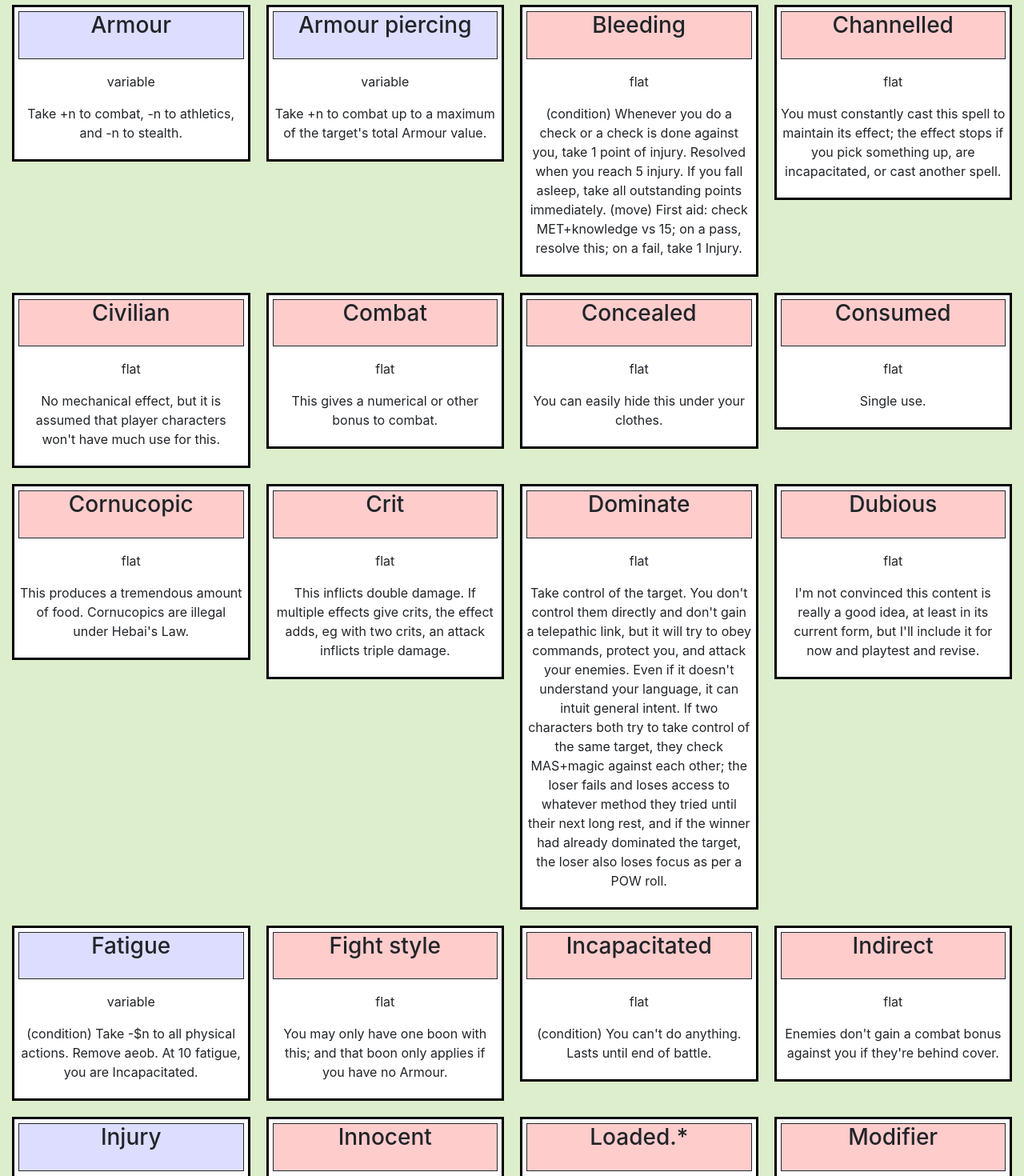
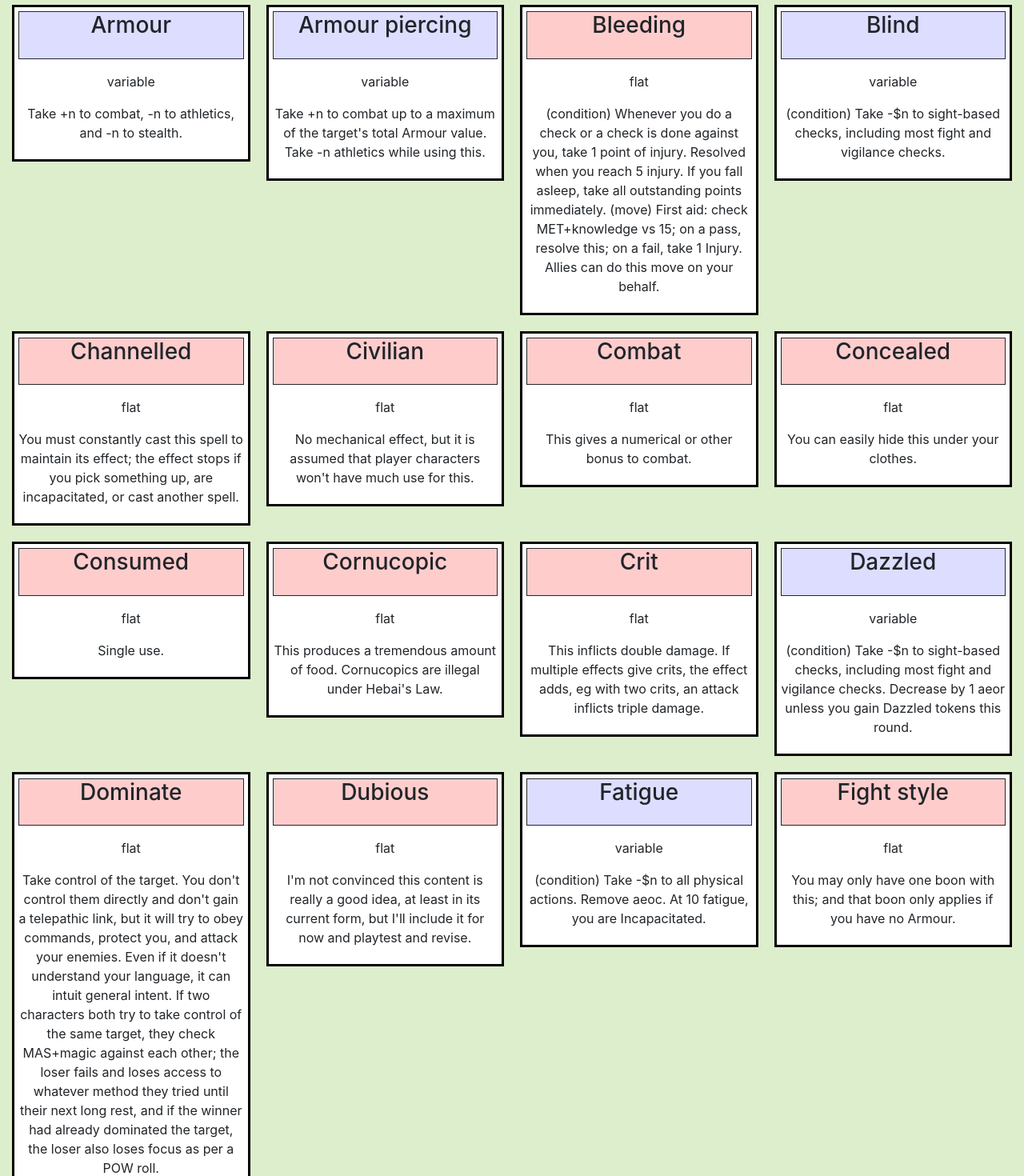
Before and after one commit to MarkGN/pantheont-frontend, a React (Create React App) app: page /tag in a window 1280 px wide. Shown: the part 640-2110 px from the top of the page at 80% size. Built offline with nearby package versions, Linux system fonts and the light colour scheme.

Commit message:
update content

```diff
--- a/src/components/Header.jsx
+++ b/src/components/Header.jsx
@@ -1,5 +1,5 @@
 import NavbarLink from "./NavbarLink";
-const tabs = ["boon", "item", "plant", "spell", "tag"];
+// tabs = ["boon", "item", "plant", "spell", "tag"];
 
 export default function Header() {
   return <div className="topnav">
--- a/src/data/boons.json
+++ b/src/data/boons.json
@@ -191,7 +191,7 @@
     "tags": [
       "modifier"
     ],
-    "text": "Take -1 to any clashes, and the outcome is a @crit@, including for the opponent. NB: this is clash-specific."
+    "text": "Take -1 to any clashes, and the outcome is a @crit@, including for the opponent."
   },
   {
     "name": "Taunt",
@@ -229,6 +229,12 @@
       "rider tribal"
     ],
     "text": "Your mount doesn't bolt when hit."
+  },
+  {
+    "name": "Chadoka",
+    "skill": "knowledge",
+    "tags": [],
+    "text": "Once each morning, prepare a thermos of tea, counting as a +3 focus potion. You can take this multiple times and prepare additional doses. Unused doses expire in the morning."
   },
   {
     "name": "Craftsman",
@@ -293,8 +299,10 @@
   {
     "name": "Medic",
     "skill": "knowledge",
-    "tags": [],
-    "text": "You can receive assistance for first aid checks. Take +5 to them too."
+    "tags": [
+      "action"
+    ],
+    "text": "Revive: Remove @Incapacitated@ from a character. They do not recover anything else, and they can inflict no damage or debuffs ueoc. They can freely run away, cast spells, or use items. Take +5 to first aid checks."
   },
   {
     "name": "Musician",
@@ -343,12 +351,6 @@
       "social"
     ],
     "text": "You know a guy who knows a guy."
-  },
-  {
-    "name": "Chadoka",
-    "skill": "knowledge",
-    "tags": [],
-    "text": "Once each morning, prepare a thermos of tea, counting as a +3 focus potion. You can take this multiple times and prepare additional doses. Unused doses expire in the morning."
   },
   {
     "name": "Whisperer",
@@ -457,12 +459,18 @@
     "text": "You may apply headshots to sneak attacks."
   },
   {
+    "name": "Beautician",
+    "skill": "stealth",
+    "tags": [],
+    "text": "When an ally wears a disguise, you can apply makeup and treat any disguise checks as assisted. You can assist yourself for +5 if you have time to apply makeup."
+  },
+  {
     "name": "Careful",
     "skill": "stealth",
     "tags": [
       "armour tribal"
     ],
-    "text": "Take no stealth penalty from @armour@."
+    "text": "Take no stealth penalty from @armour@ or other worn items."
   },
   {
     "name": "Earskritcher",
@@ -492,6 +500,14 @@
       "mark tribal"
     ],
     "text": "Whenever you beat someone at a check involving this skill, you may Mark them aeoc. Take +1 to all checks against a Marked target except ones involving this skill. You may maintain one (additional) Mark at a time. Marks last indefinitely or until you cancel them (modifier)."
+  },
+  {
+    "name": "Master of disguise",
+    "skill": "stealth",
+    "tags": [
+      "social"
+    ],
+    "text": "With a MAS+stealth vs MET+vigilance check and the right outfit, you can convince anyone that you are anyone they haven't personally met."
   },
   {
     "name": "Ninjutsu",
@@ -552,6 +568,12 @@
     "skill": "vigilance",
     "tags": [],
     "text": "When using an @indirect@ weapon from behind cover, opponents can't use ranged attacks without indirect against you."
+  },
+  {
+    "name": "Iaido",
+    "skill": "vigilance",
+    "tags": [],
+    "text": "When engaging an opponent you can't see, their stealth bonus is penalised by your vigilance to a minimum of 0."
   },
   {
     "name": "Kite",
@@ -633,6 +655,6 @@
     "name": "Vanguard",
     "skill": "vigilance",
     "tags": [],
-    "text": "When an ally would blunder into a trap, if you would have passed the spot check, you shout a warning in time to save them."
+    "text": "When an ally would blunder into a trap and you would have passed the spot checkx, you shout a warning in time to save them."
   }
 ]
--- a/src/data/items.json
+++ b/src/data/items.json
@@ -65,10 +65,9 @@
   {
     "name": "Tower shield",
     "price": "1000c",
-    "text": "+4, 5 @armour@",
+    "text": "+4, 6 @armour@",
     "type": "armour",
     "tags": [
-      "worn both hands",
       "2H:two-handed"
     ]
   },
@@ -91,7 +90,7 @@
   {
     "name": "Boots",
     "price": "100c",
-    "text": "-1 stealth, +2 vs ground traps",
+    "text": "-3 stealth, +3 vs fire and other environmental hazards.",
     "type": "tool",
     "tags": [
       "worn feet"
@@ -100,7 +99,7 @@
   {
     "name": "Caltrops",
     "price": "100c",
-    "text": "Can be laid for a trap inflicting @bleeding@ and -5 athletics ueob.",
+    "text": "Can be laid for a trap inflicting @bleeding@ and -5 athletics ueoc.",
     "type": "tool",
     "tags": [
       "concealed"
@@ -151,7 +150,7 @@
   {
     "name": "Medical kit",
     "price": "100c",
-    "text": "+5 to first aid checks. Includes bandages, alcohol, scissors, tweezers.",
+    "text": "+5 to checks to resolve conditions. Includes bandages, alcohol, scissors, tweezers.",
     "type": "tool"
   },
   {
@@ -181,13 +180,13 @@
   {
     "name": "Rope",
     "price": "40c",
-    "text": "10m of hemp rope. Indicative uses are to safely climb up or down from a ledge, provided you can tie it off; tie someone up (they can make a @slow@ AGI+ath vs MET+knowledge check to either break free or take 1 @Injury@); to make a leash for an animal; to make a lasso (weapon with thrown net ranged +2); to make a snare trap.",
+    "text": "10m of hemp rope. Indicative uses are to safely climb up or down from a ledge, provided you can tie it off; tie someone up (they can make a @slow@ AGI+ath vs MET+knowledge check to either break free or take 1 @Injury@); to make a leash for an animal; to make a lasso (weapon with thrown net ranged +1); to make a snare trap.",
     "type": "tool"
   },
   {
     "name": "Soft shoes",
     "price": "100c",
-    "text": "+1 to stealth.",
+    "text": "-3 athletics, +3 stealth.",
     "type": "tool",
     "tags": [
       "worn feet"
@@ -269,7 +268,7 @@
   {
     "name": "Grenade",
     "price": "100c",
-    "text": "Has an associated condition, such as tangled (as for glue), fire, or poison. When you make a successful attack with this, aeor everyone within a 2m radius of the target checks END+ath vs the manufacturer's POW+knowledge, and takes the condition on a fail. You may target open space, but if you hit a target, they take the condition automatically and do not lose focus from being hit.",
+    "text": "Has an associated condition, such as tangled (as for glue), fire, or poison. When you make a successful attack with this, aeor everyone within a 2m radius of the target checks END+ath vs the manufacturer's POW+knowledge, and takes the condition on a fail. You may target open space, but if you engage and hit a specific target, they take the condition automatically and do not lose focus from being hit.",
     "type": "weapon",
     "tags": [
       "+0 ranged:ranged",
@@ -294,6 +293,16 @@
     "tags": [
       "concealed",
       "sharp"
+    ]
+  },
+  {
+    "name": "Maul",
+    "price": "two-handed",
+    "text": "800c",
+    "type": "weapon",
+    "tags": [
+      "9 AP:armour piercing",
+      "2H"
     ]
   },
   {
--- a/src/data/parseTextFiles.js
+++ b/src/data/parseTextFiles.js
@@ -41,6 +41,7 @@ function parsePlant(line, regex, isActive) {
       entry.effect = effect;
     }
     if (tags.length) {
+      tags = tags[0].split(", ");
       tags = tags.map((s) => s.trim());
       entry.tags = tags;
     }
--- a/src/data/plants.json
+++ b/src/data/plants.json
@@ -13,7 +13,7 @@
     "name": "Anaitsa",
     "colors": "yellow, purple",
     "text": "Contact toxin inflicts 1 Paralysis per hit.",
-    "effect": "paralytic 8",
+    "effect": "paralytic 8, antiparalytic 17",
     "tags": [
       "hostile"
     ],
@@ -55,13 +55,16 @@
     "colors": "blue, purple",
     "text": "",
     "effect": "amnesia 17",
+    "tags": [
+      "veiled."
+    ],
     "reagentType": "active"
   },
   {
     "name": "Golden lady",
     "colors": "green, red",
     "text": "Named for having densely-packed yellow hairs.",
-    "effect": "easy childbirth 7",
+    "effect": "easy childbirth 7, plant growth 12",
     "reagentType": "active"
   },
   {
@@ -69,6 +72,9 @@
     "colors": "green, purple",
     "text": "",
     "effect": "fertility 6",
+    "tags": [
+      "aerosol"
+    ],
     "reagentType": "active"
   },
   {
@@ -91,7 +97,8 @@
     "text": "Contact sedative inflicts 2 Fatigue per hit.",
     "effect": "sleep 8",
     "tags": [
-      "hostile"
+      "hostile",
+      "veiled"
     ],
     "reagentType": "active"
   },
@@ -124,6 +131,9 @@
     "colors": "green, blue",
     "text": "",
     "effect": "clarity 17",
+    "tags": [
+      "veiled"
+    ],
     "reagentType": "active"
   },
   {
@@ -205,7 +215,7 @@
   {
     "name": "Aokla",
     "colors": "red, green",
-    "text": "",
+    "text": "Grows a cotton-alike that's very easy to bind into cloth; considered cheap, honestly fine.",
     "tags": [
       "cornucopic"
     ],
@@ -214,7 +224,7 @@
   {
     "name": "Blast pods",
     "colors": "yellow, green",
-    "text": "Grows pods that fill with something pressurised and explosive that goes off on contact. These deflate 1 hour after being picked.",
+    "text": "Grows pods that fill with something pressurised and explosive that goes off on contact. These deflate a few minutes after being picked.",
     "tags": [
       "cornucopic"
     ],
@@ -225,7 +235,8 @@
     "colors": "red, blue",
     "text": "It grows very profusely, so can overwhelm areas very easily. Often nicknamed chokeweed when chimerised with vines.",
     "tags": [
-      "cornucopic hostile"
+      "cornucopic",
+      "hostile"
     ],
     "reagentType": "amper"
   },
@@ -243,7 +254,8 @@
     "colors": "red, purple",
     "text": "Grows pink-red sacs that burst into flame on contact.",
     "tags": [
-      "animate vine, cornucopic"
+      "cornucopic",
+      "hostile"
     ],
     "reagentType": "amper"
   },
@@ -307,13 +319,13 @@
   {
     "name": "Noi wan",
     "colors": "yellow, green",
-    "text": "On contact, twists gravity to launch target into the air, tending to aim to make them land on high ledges.",
+    "text": "On contact, twists gravity to launch target into the air, aimed to make them land on high ledges.",
     "reagentType": "damper"
   },
   {
-    "name": "Pora",
+    "name": "Snowbinder",
     "colors": "red, purple",
-    "text": "",
+    "text": "Attracts snow; as such is quite easy to find and exterminate.",
     "reagentType": "damper"
   },
   {
@@ -325,9 +337,9 @@
   {
     "name": "Brambleroot",
     "colors": "orange, blue",
-    "text": "",
+    "text": "Consistently has thorns.",
     "tags": [
-      "hostile."
+      "hostile"
     ],
     "reagentType": "damper"
   },
--- a/src/data/spells.json
+++ b/src/data/spells.json
@@ -61,7 +61,7 @@
     "tags": [
       "combat"
     ],
-    "text": "Fires randomly break out all around you aeor. Determine the number and strength by (a POW roll vs 0)*. Take +9* and 2 -1 magic tokens."
+    "text": "Fires randomly break out all around you aeor. Determine the number and strength by (a POW roll vs 0)*. Take +9* and 2 -1 magic tokens. @Wild@."
   },
   {
     "name": "Mouseform",
@@ -113,7 +113,7 @@
     "tags": [
       "combat"
     ],
-    "text": "You gain fire control power, including the ability to conjure it. +3* combat, +4 @ranged@, and an additional +1 for each fire of POW at least 5 nearby, to a maximum of +5. Create a fire with every clash, on your position if you lose, target if you win, with POW equal to your own. Can start smaller fires, but not put them out."
+    "text": "You gain fire control power, including the ability to conjure it. +3* combat, +4 @ranged@, and an additional +1 for each fire of POW at least 5 nearby, to a maximum of +5. Create a fire with every clash, on your position if you lose, target if you win, with POW equal to your own. Can't put fires out."
   },
   {
     "name": "Sterilise",
@@ -164,14 +164,14 @@
       "combat",
       "dubious"
     ],
-    "text": "Anyone engaging you has -5* magic. Any who tries to cast at you takes 2 -1 magic tokens. TODO it's a pretty brutal hard counter to combat casters; too strong?"
+    "text": "Anyone engaging you has -5* magic. Any who tries to cast at you takes 2 -1 magic tokens. TODO it's a pretty brutal hard counter to combat casters; too strong? Also, what happens if two characters try to use this against each other, and each would counter the other by casting it?"
   },
   {
     "name": "Appropriate",
     "level": "10",
     "color": "orange",
     "tags": [],
-    "text": "If an opponent casts a spell at you, +8*, and if they cast a spell this round, ueoc they lose access to that spell and you gain access to it. "
+    "text": "If a target casts a spell at you, +8*, and ueoc they lose access to that spell and you gain access to it. "
   },
   {
     "name": "Boost",
@@ -245,15 +245,6 @@
     "text": "Enter a magical combat trance and open your mind to higher states. +3* combat, take +1 magic aeor."
   },
   {
-    "name": "Mnemonophage",
-    "level": "13",
-    "color": "orange",
-    "tags": [
-      "slow"
-    ],
-    "text": "Target character forgets a spell."
-  },
-  {
     "name": "Antigrav",
     "level": "14",
     "color": "yellow",
@@ -324,7 +315,7 @@
     "level": "21",
     "color": "yellow",
     "tags": [],
-    "text": "Create a random maze of warped geometry nearby. Everything is still topologically connected, but characters become isolated from each other and lost."
+    "text": "Create a random maze of warped geometry nearby. Everything is still topologically connected, but characters become isolated from each other and lost. @Wild@."
   },
   {
     "name": "Space warp",
@@ -369,21 +360,21 @@
     "tags": [
       "civilian"
     ],
-    "text": "Diagnose infections, injuries, pregnancies, vitamin deficiencies, etc"
+    "text": "Diagnose infections, injuries, pregnancies, vitamin deficiencies, or other health issues."
   },
   {
     "name": "Chameleon",
     "level": "10",
     "color": "blue",
     "tags": [],
-    "text": "@Veil:veil@ yourself. At level 1, you may instead veil an ally (the veil breaks when they cast a spell); at level 2, you may veil both yourself and one ally."
+    "text": "@Veil:veil@ yourself. At level 1, you may instead veil an ally; at level 2, you may veil both yourself and one ally."
   },
   {
     "name": "Clarity",
     "level": "8",
     "color": "blue",
     "tags": [],
-    "text": "+10* to spot @veil@s"
+    "text": "+10* to spot @veils:veil@."
   },
   {
     "name": "Disguise",
@@ -415,7 +406,7 @@
     "tags": [
       "civilian"
     ],
-    "text": "Identify composition of crystals"
+    "text": "Identify composition of crystals."
   },
   {
     "name": "Haze",
@@ -502,7 +493,7 @@
     "tags": [
       "slow"
     ],
-    "text": "Create a Watcher that attaches to an incapacitated target. Once per day, you may share their senses for up to 1* minute. You can do this remotely, although obviously they might just be on the toilet or daydreaming or something. They are not typically aware of this. You aren't aware of their thoughts, memories, or other non-sensory data. The Watcher is weak to orange magic and can be killed by any sort of dispel effect, regardless of whether you're targeting it. Per level, you gain an additional sense: audio, video, smell, taste, touch, proprioception, pain, balance, hunger, thermo ... although as long as you have audiovideo you can probably figure out the others. A person may host no more than one Watcher at a time."
+    "text": "Create a Watcher that attaches to an incapacitated target. Once per day, you may share their senses for up to 1* minute. You can do this remotely. They are not typically aware of this. You aren't aware of their thoughts, memories, or other non-sensory data. The Watcher is weak to orange magic and can be killed by any sort of dispel effect, regardless of whether you're targeting it. Per level, you gain an additional sense: audio, video, smell, taste, touch, proprioception, pain, balance, hunger, thermo ... although as long as you have audiovideo you can probably guess at the others. A person may host no more than one Watcher at a time."
   },
   {
     "name": "X-ray vision",
@@ -528,7 +519,7 @@
       "slow",
       "world-building"
     ],
-    "text": "Inflict Compromised on an incapacitated target. Once per day, you may take control of them for 1* round. You steal their senses during, and your own body becomes insensate. You otherwise have no additional knowledge about the target. They have no memory of this, and aren't necessarily aware that they're compromised. Lasts indefinitely, until disenchanted."
+    "text": "Inflict Compromised on an incapacitated target. Once per day, you may take control of them for 1* round. You steal their senses during, and your own body becomes insensate. You otherwise have no additional knowledge about the target. They have no memory of this, and aren't necessarily aware that they're compromised. Lasts indefinitely."
   },
   {
     "name": "Create curse",
@@ -610,7 +601,7 @@
     "level": "10",
     "color": "purple",
     "tags": [],
-    "text": "@Summon:summon@ a copy of yourself except that all attributes equal your POW-2; and take 3 -1 magic tokens. It has copies of whatever items you carry, but if it puts them down, they disappear; and consumables don't work, even if it uses them on itself. The minion may be reflavoured."
+    "text": "@Summon@ a copy of yourself except that all attributes equal your POW-2; and take 3 -1 magic tokens. It has copies of whatever items you carry, but if it puts them down, they disappear; and consumables don't work, even if it uses them on itself. The minion may be reflavoured."
   },
   {
     "name": "Summon phantasms",
@@ -631,7 +622,7 @@
     "level": "23",
     "color": "purple",
     "tags": [],
-    "text": "@Summon@ $magic shadowlings randomly around you aeor. A shadowling has all attributes equal to your POW; all skills equal to 5*; and +5 combat. They ignore all commands and are permanently enraged, attacking whoever is closest except other shadowlings. They last ueoc or are dismissed when you are incapacitated."
+    "text": "@Summon@ $magic shadowlings randomly around you aeor. A shadowling has all attributes equal to your POW; all skills equal to 5*; and +5 combat. They ignore all commands and are permanently enraged, attacking whoever is closest except other shadowlings. They last ueoc or are dismissed when you are incapacitated. @Wild@."
   },
   {
     "name": "Wrath",
--- a/src/data/tags.json
+++ b/src/data/tags.json
@@ -17,7 +17,7 @@
   {
     "name": "Bleeding",
     "type": "flat",
-    "text": "(condition) Whenever you do a check or a check is done against you, take 1 point of injury. Resolved when you reach 5 injury. If you fall asleep, take all outstanding points immediately. (move) First aid: check MET+knowledge vs 15; on a pass, resolve this; on a fail, take 1 Injury."
+    "text": "(condition) Whenever you do a check or a check is done against you, take 1 point of injury. Resolved when you reach 5 injury. If you fall asleep, take all outstanding points immediately. (move) First aid: check MET+knowledge vs 15; on a pass, resolve this; on a fail, take 1 Injury. Allies can do this move on your behalf."
   },
   {
     "name": "Channelled",
@@ -142,7 +142,7 @@
   {
     "name": "Summon",
     "type": "flat",
-    "text": "This creates a new character. The spell isn't channelled, but you may have only one summon spell active at a time, so if you re-cast, the current one is cancelled and any summons are dismissed [from this dimension]. The summoner can give orders to the summon, but doesn't control it directly, and it can act of its own initiative. If this would be incapacitated, instead it is dismissed."
+    "text": "This creates a new character. The spell isn't channelled, but you may have only one summon spell active at a time, so if you re-cast, the current one is cancelled and any summons are dismissed: they cease to exist. The summoner can give orders to the summon, but doesn't control it directly, and it can act of its own initiative. If this would be incapacitated, instead it is dismissed."
   },
   {
     "name": "Suppress",
@@ -167,7 +167,7 @@
   {
     "name": "Two-handed",
     "type": "flat",
-    "text": "If you fight with this, you can't use anything in your off hand."
+    "text": "If you use this, you can't hold anything in your off hand."
   },
   {
     "name": "Unseeing",
@@ -177,7 +177,12 @@
   {
     "name": "Veil",
     "type": "flat",
-    "text": "A magical effect that interferes with others' perception of an object or area. By default, a veiled person is hidden with +5 to hide checks."
+    "text": "A magical effect that interferes with others' perception of an object or area. Anything veiled is hidden with +5 to stealth. If whatever is hidden is detected, the veil fizzles; this includes if they attack, talk audibly, or cast a spell. Veils can't hide magic signatures."
+  },
+  {
+    "name": "Wild",
+    "type": "flat",
+    "text": "You can't deliberately weaken this spell."
   },
   {
     "name": "World-building",
@@ -197,12 +202,22 @@
   {
     "name": "Armour piercing",
     "type": "variable",
-    "text": "Take +n to combat up to a maximum of the target's total Armour value."
+    "text": "Take +n to combat up to a maximum of the target's total Armour value. Take -n athletics while using this."
+  },
+  {
+    "name": "Blind",
+    "type": "variable",
+    "text": "(condition) Take -$n to sight-based checks, including most fight and vigilance checks."
+  },
+  {
+    "name": "Dazzled",
+    "type": "variable",
+    "text": "(condition) Take -$n to sight-based checks, including most fight and vigilance checks. Decrease by 1 aeor unless you gain Dazzled tokens this round."
   },
   {
     "name": "Fatigue",
     "type": "variable",
-    "text": "(condition) Take -$n to all physical actions. Remove aeob. At 10 fatigue, you are Incapacitated."
+    "text": "(condition) Take -$n to all physical actions. Remove aeoc. At 10 fatigue, you are Incapacitated."
   },
   {
     "name": "Injury",
@@ -210,6 +225,16 @@
     "text": "(condition) Take -$n to all physical actions. Decrease by 1 with each long rest."
   },
   {
+    "name": "Nullify",
+    "type": "variable",
+    "text": "Anyone except you within melee range takes -$n magic. Multiple instances of this max, not sum. This doesn't affect anything else tagged Nullify. This is always visible to anything with magic sense. Summons and other pure magic entities take -$n to everything."
+  },
+  {
+    "name": "Paralysis",
+    "type": "variable",
+    "text": "(condition) Take -$n to all physical actions."
+  },
+  {
     "name": "Tangle",
     "type": "variable",
     "text": "(condition) Take -$n to all physical actions. You can't manoeuvre. You have Untangle (move): if engaged this round, you don't inflict damage on a win, and if you win all engagements, resolve this condition. Lasts 3 rounds."
```
